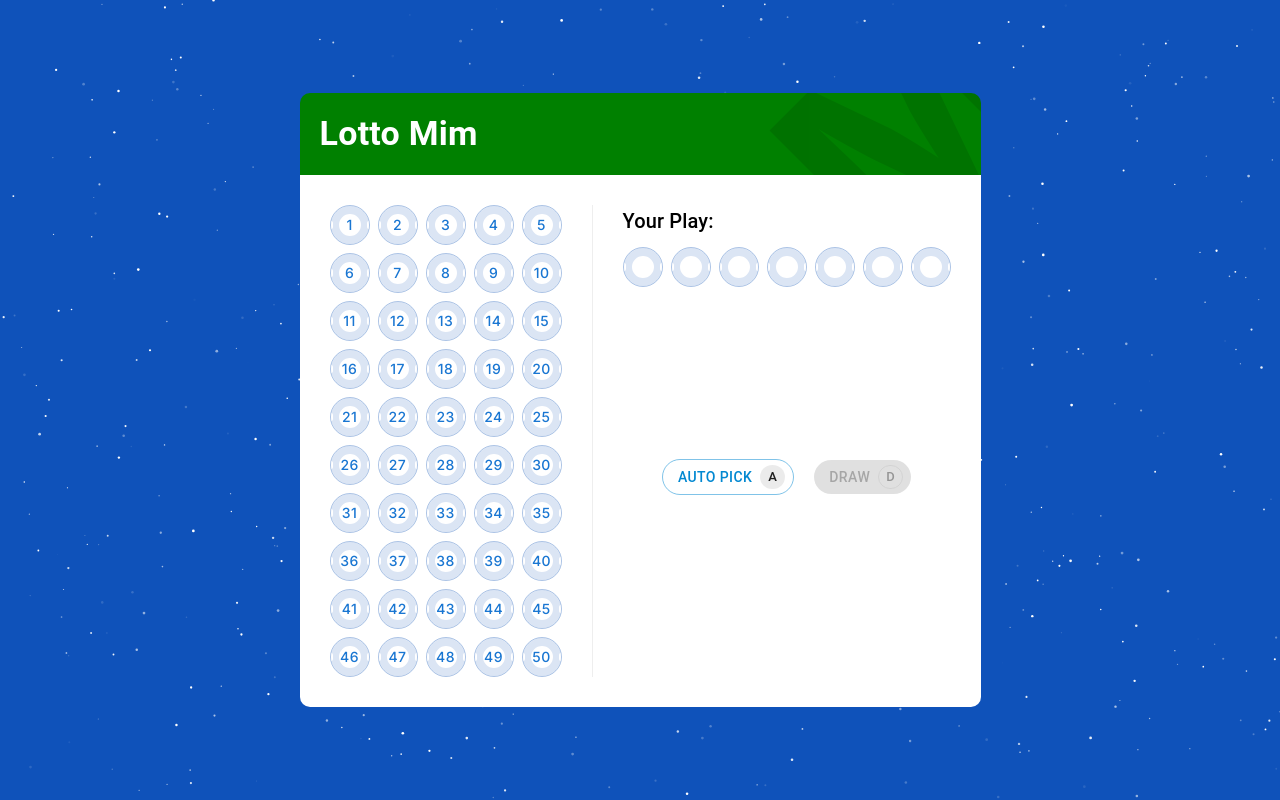
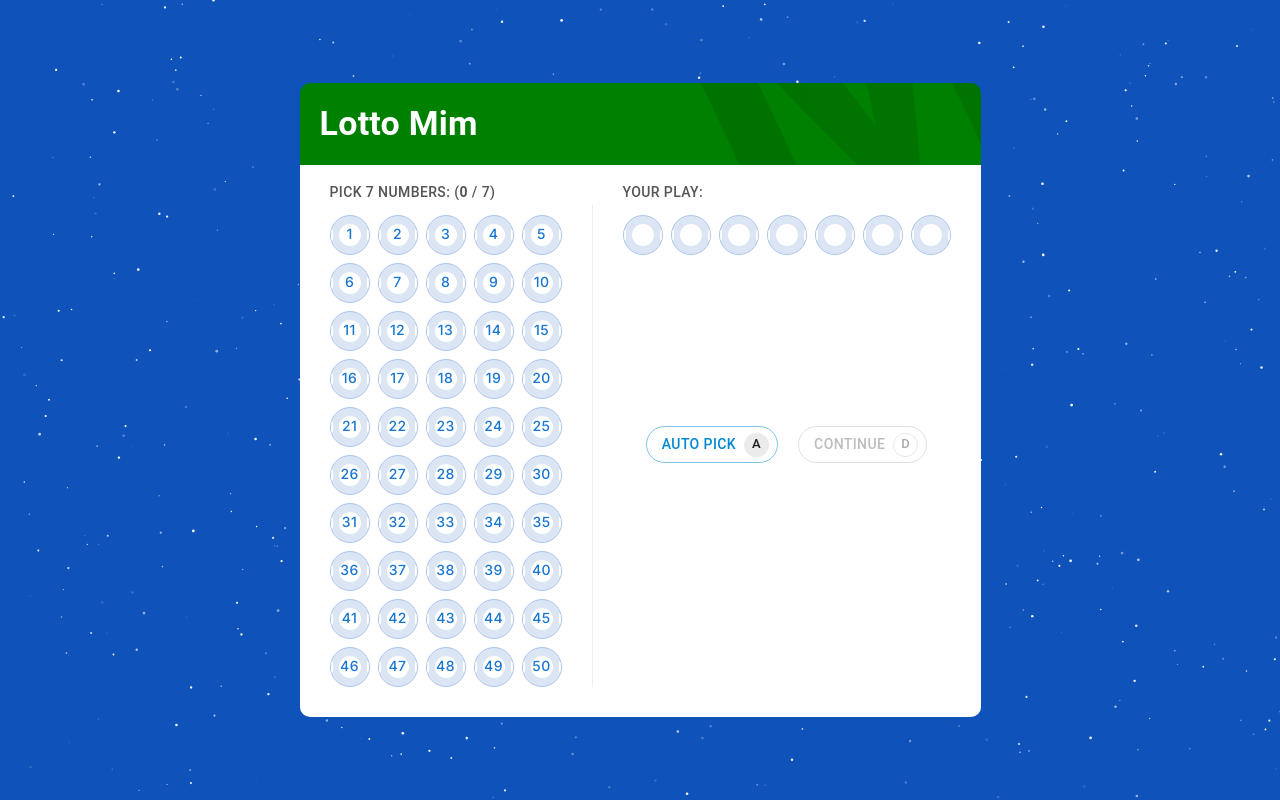
Before and after one commit to masoudmanson/lotto-max, a React (Vite) app: page / in a window 1280 px wide. Built offline with nearby package versions, Linux system fonts and the light colour scheme.

Commit message:
add new features

```diff
--- a/src/App.css
+++ b/src/App.css
@@ -4,13 +4,18 @@ body {
   place-items: center;
   min-width: 320px;
   min-height: 100vh;
-  background-color: #0F52BA;
+  background-color: #0f52ba;
+  font-family: "Inter";
 }
 
 #root {
   max-width: 1280px;
   margin: 0 auto;
   padding: 30px 0;
+}
+
+h6 {
+  color: #555;
 }
 
 #header {
@@ -24,14 +29,13 @@ body {
 #header::after {
   font-family: "Inter";
   content: "M";
-  color: "white";
-  opacity: .1;
+  opacity: 0.1;
   position: absolute;
-  right: -40px;
-  top: -120px;
-  font-size: 250px;
+  right: -30px;
+  top: -230px;
+  font-size: 350px;
   font-weight: 700;
-  transform: rotate(-45deg);
+  transform: rotate(-25deg);
 }
 
 #header h4 {
@@ -39,24 +43,9 @@ body {
   padding-bottom: 0;
 }
 
-#lotto-max-wrapper {
-  display: flex;
-  justify-content: center;
-  align-items: start;
-  padding: 30px;
-  background-color: white;
-  border-radius: 0 0 10px 10px;
-  position: relative;
-  z-index: 1;
-}
-
 @media screen and (max-width: 800px) {
   h4 {
     text-align: center;
-  }
-
-  #lotto-max-wrapper {
-    display: block;
   }
 }
 
--- a/src/components/Draw/index.tsx
+++ b/src/components/Draw/index.tsx
@@ -16,7 +16,7 @@ const Draw: React.FC = () => {
 
     return winning.length ? (
         <>
-            <Typography variant="h6" component="h6">
+            <Typography variant="button" component="h6">
                 Winning Numbers:
             </Typography>
 
@@ -32,25 +32,26 @@ const Draw: React.FC = () => {
         </>
     ) : (
         <StyledWrapper>
-            {!selected.length ? <StyledButton
+            <StyledButton
                 color="info"
                 disableElevation
                 disableRipple
                 onClick={handleAutoPick}
                 variant="outlined"
+                disabled={selected.length > 0}
             >
-                Auto Pick <Chip label="A" size="small" />
-            </StyledButton> : null}
+                Auto Pick <Chip label="A" size="small" disabled={selected.length > 0}  variant={selected.length > 0 ? "outlined" : "filled"}  />
+            </StyledButton>
 
             <StyledButton
-                color="info"
+                color="success"
                 disableElevation
                 disableRipple
                 onClick={handleDraw}
-                variant="contained"
+                variant="outlined"
                 disabled={selected.length < total}
             >
-                Draw  <Chip disabled={selected.length < total} label="D" size="small" color={selected.length < total ? "default" : "primary"} variant={selected.length < total ? "outlined" : "filled"} />
+                Continue  <Chip disabled={selected.length < total} label="D" size="small" color={selected.length < total ? "default" : "default"} variant={selected.length < total ? "outlined" : "filled"} />
             </StyledButton>
         </StyledWrapper>
     );
--- a/src/components/LottoMax/index.tsx
+++ b/src/components/LottoMax/index.tsx
@@ -5,9 +5,12 @@ import Draw from "../Draw";
 import Result from "../Result";
 import { useSelector } from "react-redux";
 import { RootState } from "../../store/store";
+import { LottoMimWrapper } from "./style";
 
 const LottoMax = () => {
     const winning = useSelector((state: RootState) => state.selection.winning);
+    const selected = useSelector((state: RootState) => state.selection.selected);
+    const total = useSelector((state: RootState) => state.selection.total);
 
     return (
         <>
@@ -25,14 +28,19 @@ const LottoMax = () => {
                 </Typography>
             </div>
 
-            <div id="lotto-max-wrapper">
-                <NumbersGrid count={50} />
+            <LottoMimWrapper>
+                <div>
+                    <Typography variant="button" component="h6">
+                        Pick {total} numbers: (<strong>{selected.length}</strong> / {total})
+                    </Typography>
+                    <NumbersGrid count={50} />
+                </div>
                 <div>
                     <PickedGrid />
                     <Draw />
                     {winning.length ? <Result /> : null}
                 </div>
-            </div>
+            </LottoMimWrapper>
         </>
     );
 };
--- /dev/null
+++ b/src/components/LottoMax/style.ts
@@ -0,0 +1,16 @@
+import { styled } from "@mui/material";
+
+export const LottoMimWrapper = styled("div")`
+    display: flex;
+    justify-content: center;
+    align-items: start;
+    padding: 15px 30px 30px;
+    background-color: white;
+    border-radius: 0 0 10px 10px;
+    position: relative;
+    z-index: 1;
+
+    @media screen and (max-width: 800px) {
+        display: block;
+    }
+`;
--- a/src/components/NumberSlot/style.ts
+++ b/src/components/NumberSlot/style.ts
@@ -89,21 +89,21 @@ export const StyledButton = styled(Button, {
             &::before {
                 content: "";
                 width: 2px;
-                height: 8px;
+                height: 12px;
                 background-color: white;
                 position: absolute;
                 left: 0;
-                border-radius: 0px 10px 10px 0px;
+                border-radius: 0px 12px 12px 0px;
             }
 
             &::after {
                 content: "";
                 width: 2px;
-                height: 8px;
+                height: 12px;
                 background-color: white;
                 position: absolute;
                 right: 0;
-                border-radius: 10px 0px 0px 10px;
+                border-radius: 12px 0px 0px 12px;
             }
 
             ${active && activeState()};
--- a/src/components/NumbersGrid/index.tsx
+++ b/src/components/NumbersGrid/index.tsx
@@ -16,12 +16,12 @@ const NumbersGrid: React.FC<NumbersGridProps> = (props: NumbersGridProps) => {
     const winning = useSelector((state: RootState) => state.selection.winning);
     const dispatch = useDispatch();
 
-    const StartingArray = [...Array(count).keys()].map(num => num+1);
+    const StartingArray = [...Array(count).keys()].map(num => num + 1);
     const isDone = selected.length === total;
 
     const handleClick = (number: number) => {
-        if(winning.length) return;
-        if(selected.length < total && !selected.includes(number)) {
+        if (winning.length) return;
+        if (selected.length < total && !selected.includes(number)) {
             dispatch(select(number));
         } else if (selected.includes(number)) {
             dispatch(deselect(number));
--- a/src/components/NumbersGrid/style.ts
+++ b/src/components/NumbersGrid/style.ts
@@ -7,6 +7,7 @@ export const StyledContainer = styled("div")`
     grid-column-gap: 8px;
     grid-row-gap: 8px;
     padding-right: 30px;
+    padding-top: 10px;
     margin-right: 30px;
     border-right: solid 1px #eee;
 
--- a/src/components/PickedGrid/index.tsx
+++ b/src/components/PickedGrid/index.tsx
@@ -13,7 +13,7 @@ const PickedGrid: React.FC = () => {
 
     return (
         <>
-            <Typography variant="h6" component="h6">
+            <Typography variant="button" component="h6">
                 Your Play:
             </Typography>
 
--- a/src/components/Result/index.tsx
+++ b/src/components/Result/index.tsx
@@ -26,10 +26,18 @@ const Result: React.FC = () => {
     const selectedSorted = [...selected];
     selectedSorted.sort((a, b) => a - b);
 
+    const OddsPhrase = () => {
+        return (
+            <Typography variant="body2" component="p">
+                Odds of guessing <strong>{correct}</strong> of {total} ≈ <Chip size="small" variant="outlined" label={`1 : ${odds.toFixed(0)}`} /> or <Chip size="small" label={`${oddsPercentage.toFixed(6)}%`} />
+            </Typography>
+        );
+    };
+
     return (
         <>
-            <Typography variant="h6" component="h6">
-                Result: <strong>{correct}</strong> / {total}
+            <Typography variant="button" component="h6">
+                Result: <strong>{correct}</strong> of {total}
             </Typography>
 
             <StyledContainer>
@@ -54,9 +62,7 @@ const Result: React.FC = () => {
                 </StyledButton>
             </StyledWrapper>
 
-            <Typography variant="body2" component="p">
-                Odds of guessing <strong>{correct}</strong> / {total} ≈ <Chip size="small" variant="outlined" label={`1 : ${odds.toFixed(0)}`} /> or <Chip size="small" label={`${oddsPercentage.toFixed(6)}%`} />
-            </Typography>
+            {correct > 0 ? <OddsPhrase/> : null}
         </>
     );
 
--- a/src/utils/oddsCalculator.ts
+++ b/src/utils/oddsCalculator.ts
@@ -1,7 +1,3 @@
-export function calculateOdds(correctGuesses: number) {
-    const totalNumbers = 50;
-    const numbersToPick = 7;
-
 // Function to calculate factorial (n!)
 const factorial = (n: number): number => {
     if (n === 0 || n === 1) {
@@ -14,15 +10,15 @@ export function calculateOdds(correctGuesses: number) {
 // Function to calculate combinations (nCr)
 const combinations = (n: number, r: number) => factorial(n) / (factorial(r) * factorial(n - r));
 
-    // Total possible combinations of 7 numbers out of 50
+export function calculateOdds(guessesCorrect: number) {
+    const totalNumbers = 50;
+    const numbersToPick = 7;
+
+    const successfulCombinations = combinations(numbersToPick, guessesCorrect) * combinations(totalNumbers - numbersToPick, numbersToPick - guessesCorrect);
     const totalCombinations = combinations(totalNumbers, numbersToPick);
 
-    // Calculate the number of successful combinations for each scenario
-    const successfulCombinations = combinations(numbersToPick, correctGuesses) * combinations(totalNumbers-numbersToPick, numbersToPick-correctGuesses);
-
-    // Calculate the odds (probability) of guessing x numbers correctly
     const probability = successfulCombinations / totalCombinations;
-    const odds = 1 / probability; // Odds are the reciprocal of probability
+    const odds = 1 / probability;
 
     return odds;
 }
```
Lines whose indentation alone changed are shown as unchanged.
